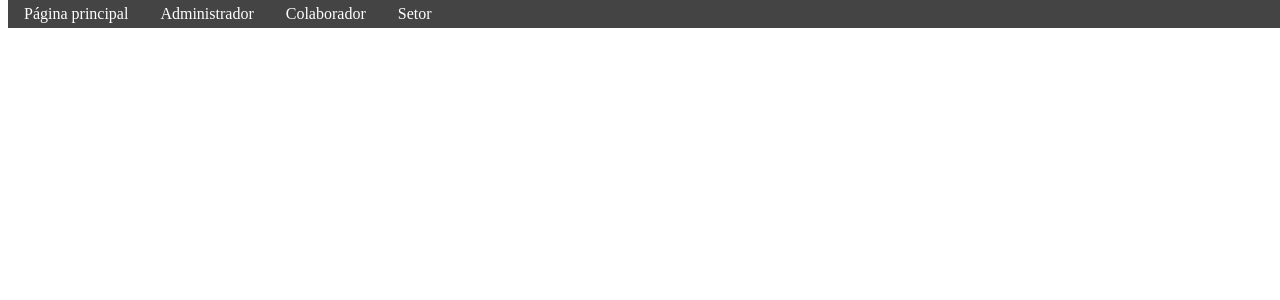
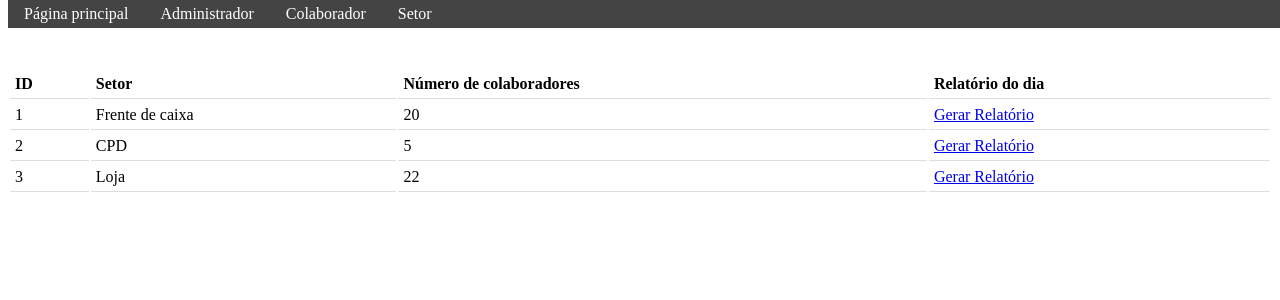
Before and after one commit to richmont/Controle_Entrada_Saida, a PHP site: page /adm/Setor.php in a window 1280 px wide. Shown: the top 300 px of the page. Run offline with PHP 8.4, Linux system fonts and the light colour scheme.

Commit message:
Protótipo da listagem de setores

```diff
--- a/adm/Setor.php
+++ b/adm/Setor.php
@@ -1,16 +1,38 @@
 <html>
 
-<link rel="stylesheet" type="text/css" href="../css/Colaborador.css">
-<script src="/Controle_Entrada_Saida/js/esconder_elemento.js"></script>
+<link rel="stylesheet" type="text/css" href="../css/Setor.css">
 <script type="module" src="/Controle_Entrada_Saida/js/submit_onclick.js"></script>
 <script src='/Controle_Entrada_Saida/js/validar_form.js'></script>
-<head><title>Colaborador</title></head>
+<head><title>Setor</title></head>
+<body>
 
-<body>
 
 <?php
 set_include_path($_SERVER['DOCUMENT_ROOT'] . "/Controle_Entrada_Saida/") ;
 require("static/cabecalho_adm.php");
+$lista = array();
+array_push($lista, array("id_setor"=> 1, "nome_setor" => "Frente de caixa", "num_colab"=> 20));
+array_push($lista, array("id_setor"=> 2, "nome_setor" => "CPD", "num_colab"=> 5));
+array_push($lista, array("id_setor"=> 3, "nome_setor" => "Loja", "num_colab"=> 22));
+
+echo "
+<div class='tab_listagem_setores'>
+<table>
+    <th>ID</th>
+    <th>Setor</th>
+    <th>Número de colaboradores</th>
+    <th>Relatório do dia</th>";
+    foreach($lista as $coluna){
+        echo "<tr><td>".$coluna["id_setor"]."</td>";
+        echo "<td>".$coluna["nome_setor"]."</td>";
+        echo "<td>".$coluna["num_colab"]."</td>";
+        echo "<td><a href=gerar_relatorio.php?id_setor=2>Gerar Relatório</a></td></tr>";
+    }
+
+    echo "
+</table>
+</div>
+";
 
 ?>
 <body>
--- a/css/Colaborador.css
+++ b/css/Colaborador.css
@@ -1,4 +1,5 @@
 body {
+  /* permite que o conteúdo da página não seja sobreposto pelo cabeçalho**/
   padding-top: 60px;
 }
 
--- /dev/null
+++ b/css/Setor.css
@@ -0,0 +1,16 @@
+body {
+    /* permite que o conteúdo da página não seja sobreposto pelo cabeçalho**/
+    padding-top: 60px;
+  }
+
+  .tab_listagem_setores table{
+    border: all;
+    width: 100%
+  }
+
+  .tab_listagem_setores th,td{
+    height: 50%;
+    text-align: left;
+    padding: 5px;
+    border-bottom: 1px solid #ddd;
+  }
```
